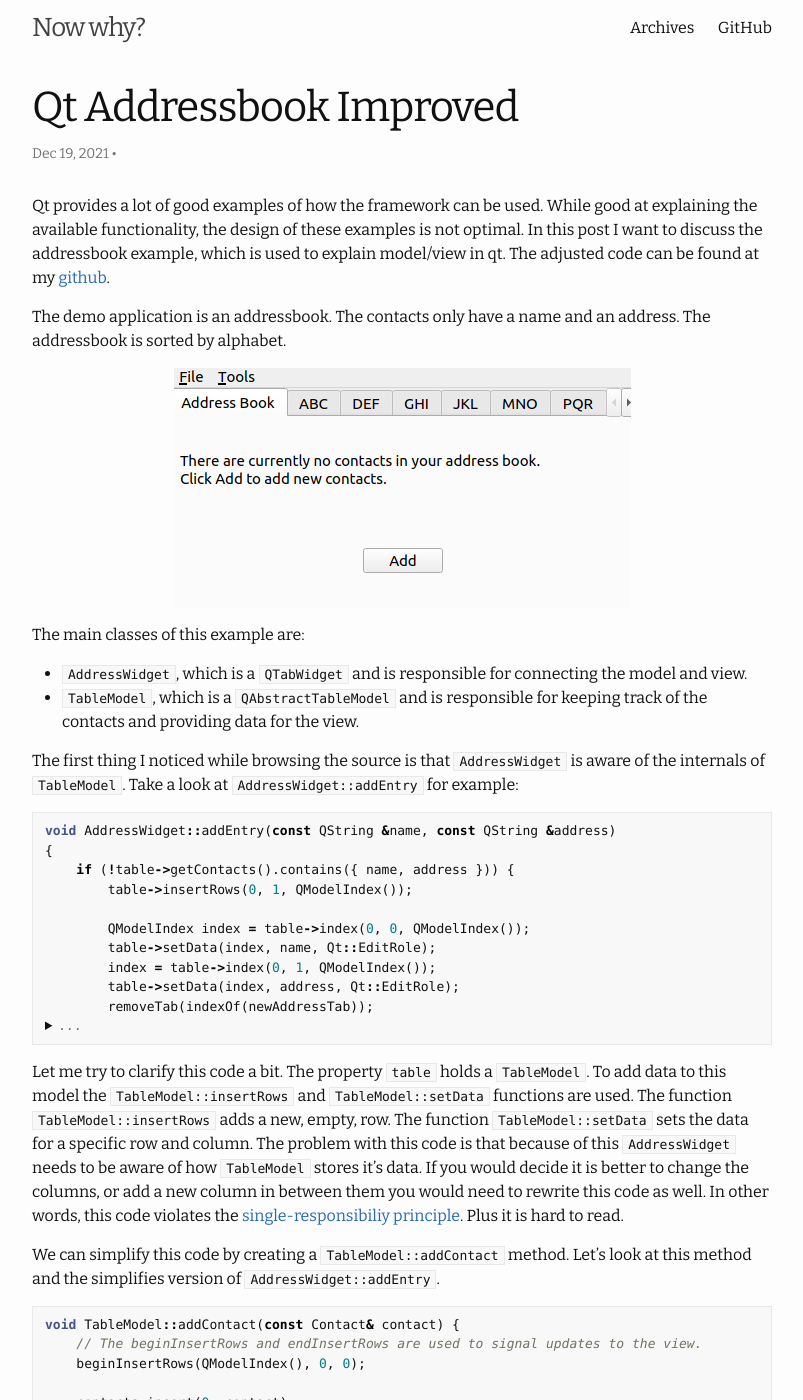
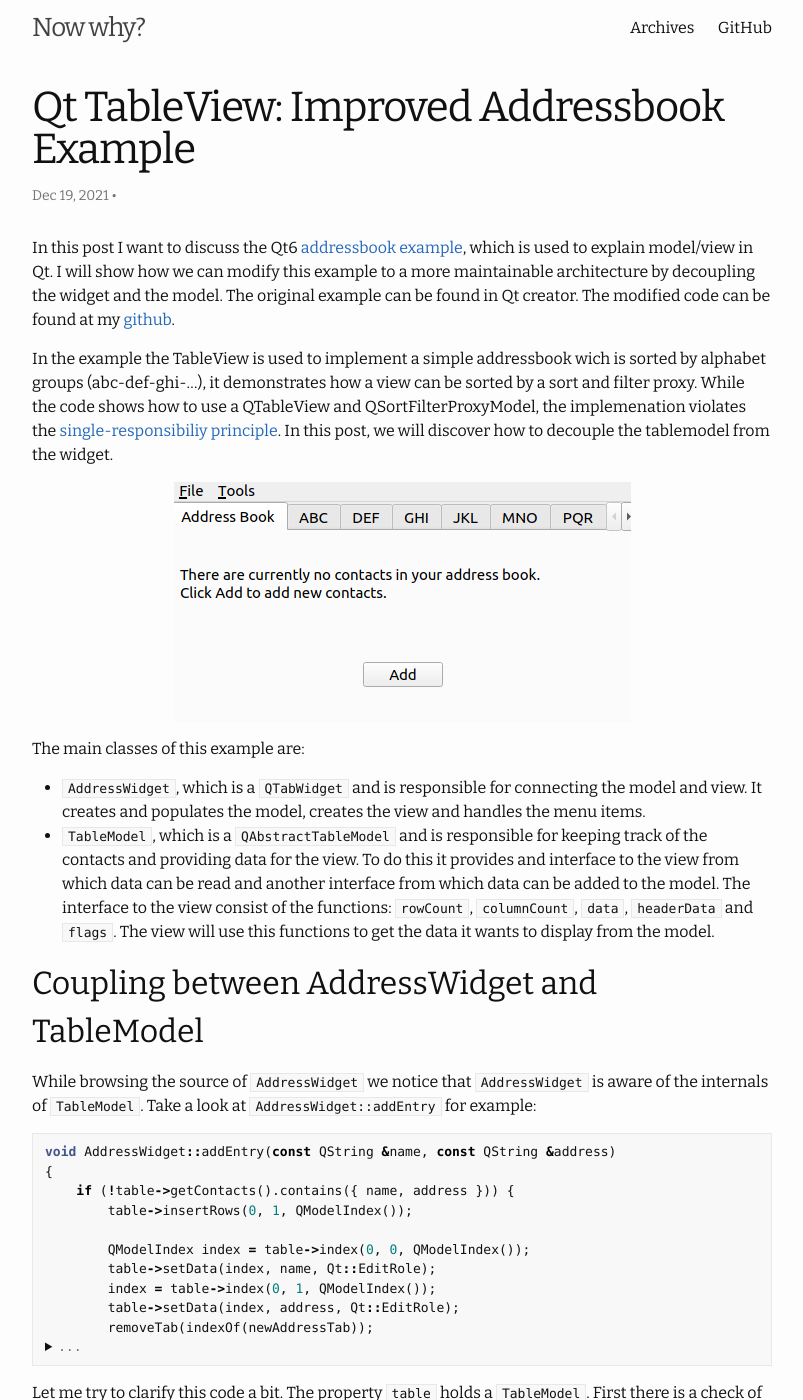
Before and after one commit to nouwaarom/nouwaarom.github.io, a Jekyll site: the page built from _posts/2021-12-19-qt-addressbook-example.markdown, in a window 1280 px wide and 1400 px high. Shown: the whole window, without its empty margins (238-1041 px from the left). Built offline with Jekyll 4.4.1, drawn with Linux system fonts in a browser that asks for light colours; comment, search, counter and statistics services are not loaded; some of the changed text lies outside the part shown.

Commit message:
qt: Incorporate Wouters feedback.

```diff
--- a/_posts/2021-12-19-qt-addressbook-example.markdown
+++ b/_posts/2021-12-19-qt-addressbook-example.markdown
@@ -1,30 +1,34 @@
 ---
 layout: post
-title:  "Qt Addressbook Improved"
+title:  "Qt TableView: Improved Addressbook Example"
 date:   2021-12-19
 draft: false
-description: "A more clean an consise version of the addressbook example provided with Qt. (with inline editing)"
+description: "A more clean and consise version of the addressbook example provided with Qt. (with inline editing)"
 categories: qt
 ---
 
-Qt provides a lot of good examples of how the framework can be used.
-While good at explaining the available functionality, the design of these examples is not optimal.
-In this post I want to discuss the addressbook example, which is used to explain model/view in qt.
-The adjusted code can be found at my [github](https://www.github.com/nouwaarom/Qt-Addressbook-Example).
+In this post I want to discuss the Qt6 [addressbook example](https://doc.qt.io/qt-6/qtwidgets-itemviews-addressbook-example.html), which is used to explain model/view in Qt.
+I will show how we can modify this example to a more maintainable architecture by decoupling the widget and the model.
+The original example can be found in Qt creator.
+The modified code can be found at my [github](https://www.github.com/nouwaarom/Qt-Addressbook-Example).
 
 <!--more-->
 
-The demo application is an addressbook.
-The contacts only have a name and an address.
-The addressbook is sorted by alphabet.
+In the example the TableView is used to implement a simple addressbook wich is sorted by alphabet groups (abc-def-ghi-...), it demonstrates how a view can be sorted by a sort and filter proxy. While the code shows how to use a QTableView and QSortFilterProxyModel, the implemenation violates the [single-responsibiliy principle](https://en.wikipedia.org/wiki/Single-responsibility_principle).
+In this post, we will discover how to decouple the tablemodel from the widget.
 
 ![Screenshot](/assets/img/addressbook.png){:width="60%", .align-center}
 
 The main classes of this example are:
 - `AddressWidget`, which is a `QTabWidget` and is responsible for connecting the model and view.
+   It creates and populates the model, creates the view and handles the menu items.
 - `TableModel`, which is a `QAbstractTableModel` and is responsible for keeping track of the contacts and providing data for the view.
+   To do this it provides and interface to the view from which data can be read and another interface from which data can be added to the model.
+   The interface to the view consist of the functions: `rowCount`, `columnCount`, `data`, `headerData` and `flags`.
+   The view will use this functions to get the data it wants to display from the model.
 
-The first thing I noticed while browsing the source is that `AddressWidget` is aware of the internals of `TableModel`.
+## Coupling between AddressWidget and TableModel
+While browsing the source of `AddressWidget` we notice that `AddressWidget` is aware of the internals of `TableModel`.
 Take a look at `AddressWidget::addEntry` for example:
 {% fold_highlight %}
 {% highlight c++ %}
@@ -48,16 +52,21 @@
 {% endhighlight %}
 {% endfold_highlight %}
 Let me try to clarify this code a bit. The property `table` holds a `TableModel`.
+First there is a check of a contact with this data is already in the model and only if there isn't, the data is added.
 To add data to this model the `TableModel::insertRows` and `TableModel::setData` functions are used.
 The function `TableModel::insertRows` adds a new, empty, row.
-The function `TableModel::setData` sets the data for a specific row and column.
+The function `TableModel::setData` sets the data for a specific row and column. The first column contains the name and the second column contains the address.
+
+## Why coupling is not ideal
 The problem with this code is that because of this `AddressWidget` needs to be aware of how `TableModel` stores it's data.
-If you would decide it is better to change the columns, or add a new column in between them you would need to rewrite this code as well.
+If you would decide it is better to change the ordering of the columns, or add a new column in between them you would need to rewrite this code as well.
+The tricky thing is that these are changes to the layout.
+You do not expect that a change to the layout would break editing or adding contacts, so you might not test this, and the code would still work because both name and address are a QString, but the behaviour is now completely different from what you intended.
 In other words, this code violates the [single-responsibiliy principle](https://en.wikipedia.org/wiki/Single-responsibility_principle).
-Plus it is hard to read.
 
-We can simplify this code by creating a `TableModel::addContact` method.
-Let's look at this method and the simplifies version of `AddressWidget::addEntry`.
+## Decoupling
+We can simplify this code and fix the coupling by creating a `TableModel::addContact` method.
+Let's look at this method and the simplified version of `AddressWidget::addEntry`.
 
 {% highlight c++ %}
 void TableModel::addContact(const Contact& contact) {
@@ -87,6 +96,8 @@
 In `addEntry`, we can replace the whole sequence for adding a contact with a simple call to `table->addContact`.
 With this approach the internals of `TableModel` can now safely be changed without having to modify `AddressWidget` and we have created more readable code!
 
-Now, there is a reason for using the `TableModel::setData` function. As we will see in the next post it is used to make models editable.
+Now, there is a reason for using the `TableModel::setData` function.
+If a model is editable, the view uses `setData` to modify it's data.
+This works really nicely and maybe I will write a short post about it, but until then you can check the [repository](https://www.github.com/nouwaarom/Qt-Addressbook-Example) for this project to see how it is used.
 
 Thank you for reading. If you have questions or suggestions, please open an issue or mergerequest on the [repository]({{ site.repo }}) for this site.
```
Also changed, not shown: README.md (added).
